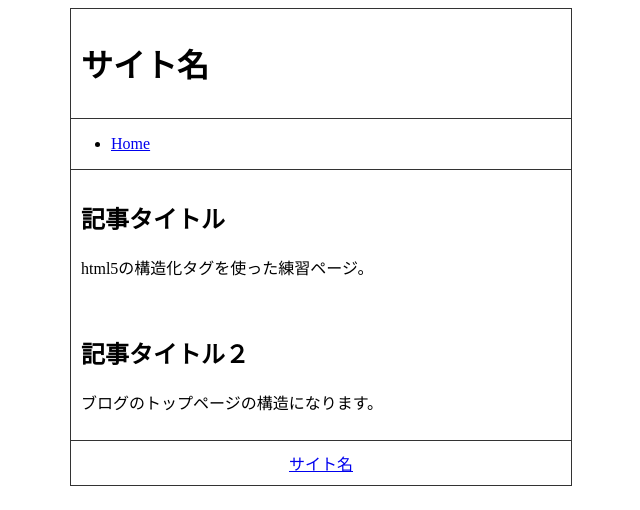
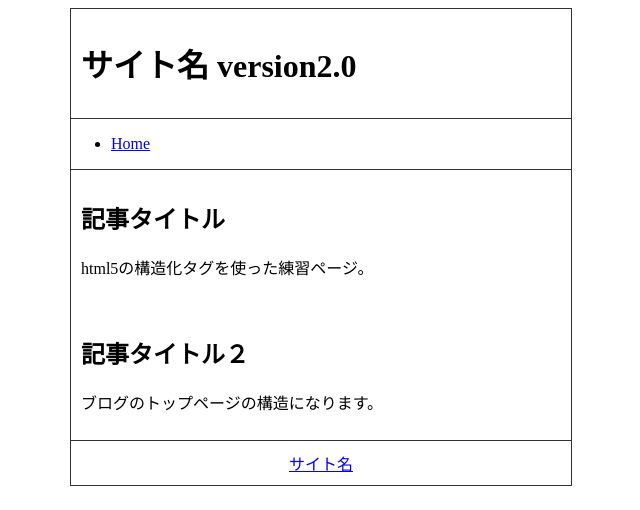
Before and after one commit to legacy413/gittest, a plain HTML site: page html5_sample1/html5_sample1.html in a window 1280 px wide. Shown: the whole page, without its empty margins (319-959 px from the left). Drawn offline with Linux system fonts and the light colour scheme.

Commit message:
versionup 2.0

```diff
--- a/html5_sample1/html5_sample1.html
+++ b/html5_sample1/html5_sample1.html
@@ -2,7 +2,7 @@
 <html lang="ja">
 <head>
 <meta charset="UTF-8" />
-<title>サイト名</title>
+<title>サイト名 2.0</title>
 <link rel="stylesheet" type="text/css" media="screen" href="style.css" />
 <!--[if lt IE 9]>
 <script src="http://html5shiv.googlecode.com/svn/trunk/html5.js" type="text/javascript"></script>
@@ -10,7 +10,7 @@
 </head>
 <body>
 <div id="wrap">
-<header id="head"><h1>サイト名</h1></header>
+<header id="head"><h1>サイト名 version2.0</h1></header>
 <nav id="navi"><ul><li><a href="./">Home</a></li></ul></nav>
 <article class="post">
 <h2>記事タイトル</h2>
```
